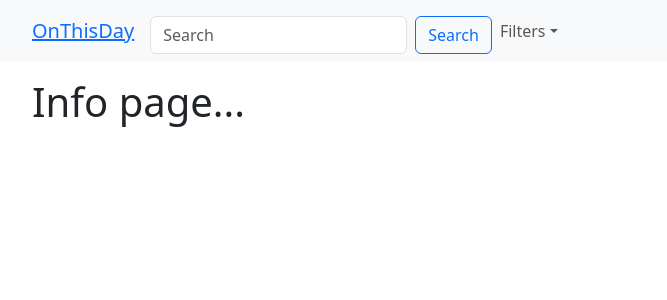
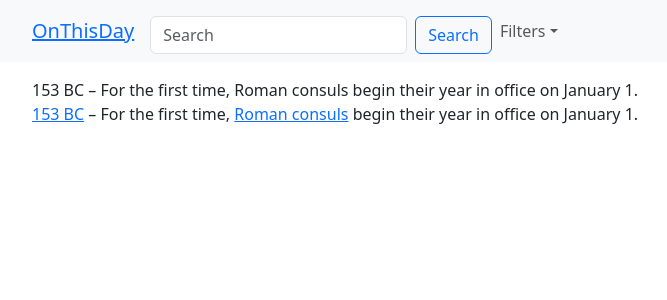
Before and after one commit to jordanccox/onthisday-hackathon-project, a React (Vite) app: page /search/1 in a window 1280 px wide. Shown: the top 300 px of the page, without its empty margins (50-717 px from the left). Built offline with nearby package versions, Linux system fonts and the light colour scheme.

Commit message:
minor change to Route in App.jsx

```diff
--- a/src/App.jsx
+++ b/src/App.jsx
@@ -12,8 +12,8 @@ function App() {
     <Routes>
       <Route path="/" element={<Layout />}>
         <Route index element={<StartPage />} />
-        <Route path="/search" element={<SearchResultsList />} />
-        <Route path="/search/:id" element={<InfoPage />} />
+        <Route path="/search/:searchId" element={<SearchResultsList />} />
+        <Route path="/search/:searchId/:infoPageId" element={<InfoPage />} />
         <Route path="*" element={<NotFound />} />
       </Route>
     </Routes>
```
